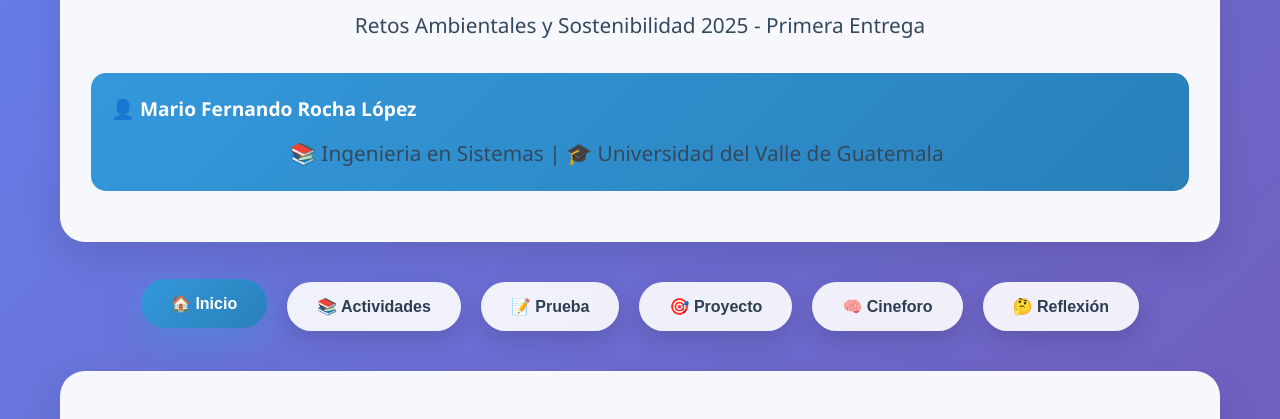
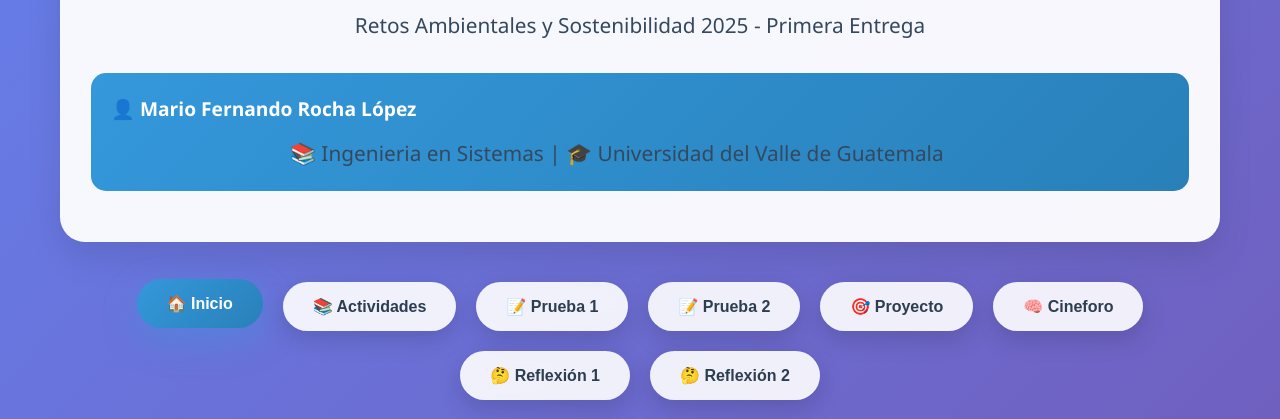
Before and after one commit to rocha30/Portafolio_Retos_Ambientales, a plain HTML site: page index.html in a window 1280 px wide. Shown: the part 160-579 px from the top of the page. Drawn offline with Linux system fonts and the light colour scheme.

Commit message:
Portafolio segunda parte del semestre arreglos definitivos.

```diff
--- a/index.html
+++ b/index.html
@@ -358,10 +358,12 @@
         <div class="nav">
             <button class="nav-btn active" onclick="showSection('inicio', this)">🏠 Inicio</button>
             <button class="nav-btn" onclick="showSection('actividades', this)">📚 Actividades</button>
-            <button class="nav-btn" onclick="showSection('prueba', this)">📝 Prueba</button>
+            <button class="nav-btn" onclick="showSection('prueba', this)">📝 Prueba 1</button>
+            <button class="nav-btn" onclick="showSection('prueba2', this)">📝 Prueba 2</button>
             <button class="nav-btn" onclick="showSection('proyecto', this)">🎯 Proyecto</button>
             <button class="nav-btn" onclick="showSection('Cineforo', this)">🧠 Cineforo</button>
-            <button class="nav-btn" onclick="showSection('autorreflexion', this)">🤔 Reflexión</button>
+            <button class="nav-btn" onclick="showSection('autorreflexion', this)">🤔 Reflexión 1</button>
+            <button class="nav-btn" onclick="showSection('autorreflexion2', this)">🤔 Reflexión 2</button>
         </div>
 
         <!-- SECCIÓN INICIO -->
@@ -838,6 +840,7 @@
                 </div>
 
             </div>
+        </div>
 
         <!-- SECCIÓN PRUEBA -->
         <div id="prueba" class="section">
@@ -886,8 +889,7 @@
             </div>
 
             <!-- PERSONALIZA ESTE ENLACE -->
-                <a href="https://uvg.instructure.com/courses/41939/assignments/759042" class="canvas-link"
-                    target="_blank">
+            <a href="https://uvg.instructure.com/courses/41939/assignments/759042" class="canvas-link" target="_blank">
                 Ver resultados de Prueba 1 en Canvas
             </a>
         </div>
@@ -910,8 +912,7 @@
 
 
             <!-- PERSONALIZA ESTE ENLACE -->
-                <a href="https://uvg.instructure.com/courses/41939/assignments/759044" class="canvas-link"
-                    target="_blank">
+            <a href="https://uvg.instructure.com/courses/41939/assignments/759044" class="canvas-link" target="_blank">
                 Ver resultados de Prueba 2 en Canvas
             </a>
         </div>
@@ -1060,8 +1061,8 @@
                         profesional que quiera generar un impacto positivo en la sociedad.</p>
                 </div>
             </div>
+        </div>
 
-            </div>
         <div id="Cineforo" class="section">
             <h2>“El Día Después de Mañana”</h2>
 
@@ -1167,7 +1168,7 @@
             </div>
         </div>
 
-            <div id="autorreflexion" class="section">
+        <div id="autorreflexion2" class="section">
             <h2>🤔 Autorreflexión - Final de Ciclo </h2>
 
             <div class="reflection-item">
```
Lines whose indentation alone changed are shown as unchanged.
